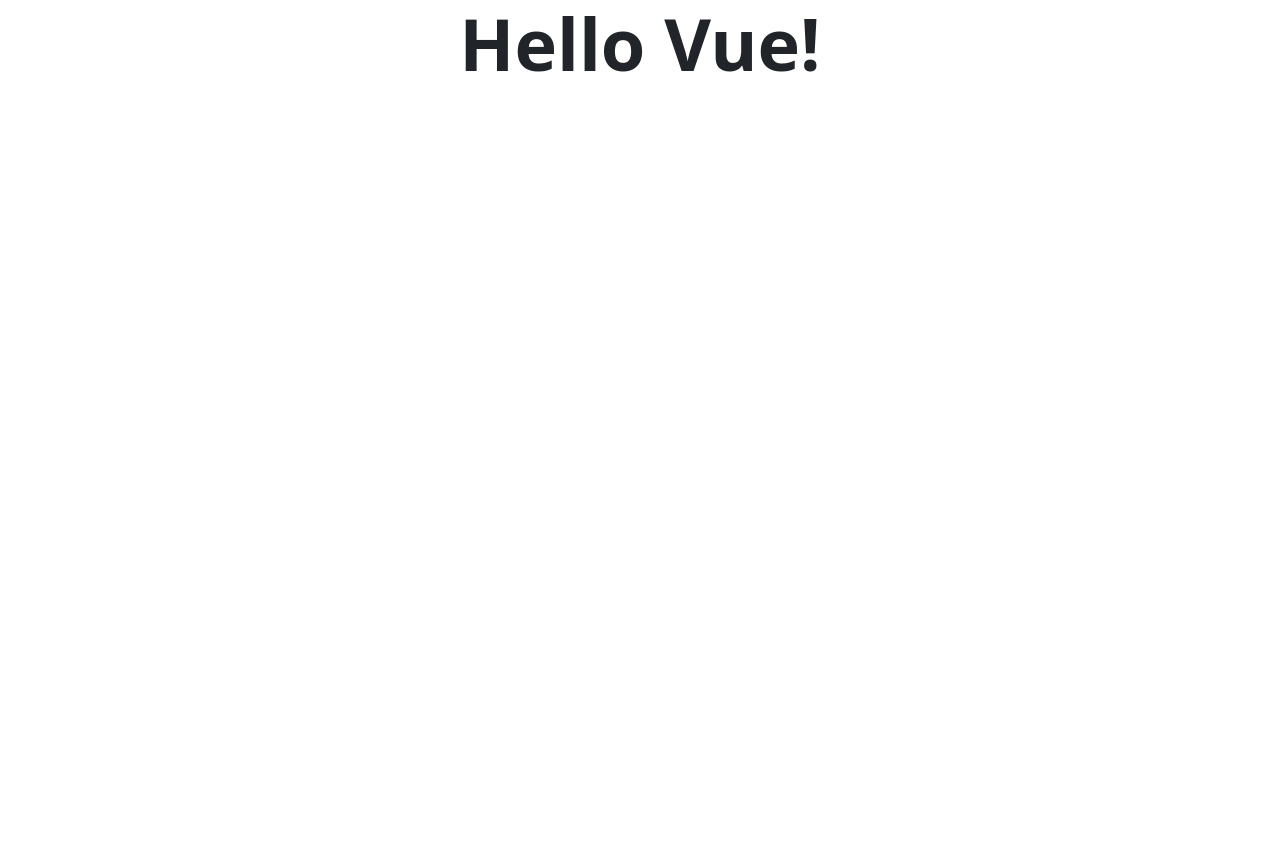
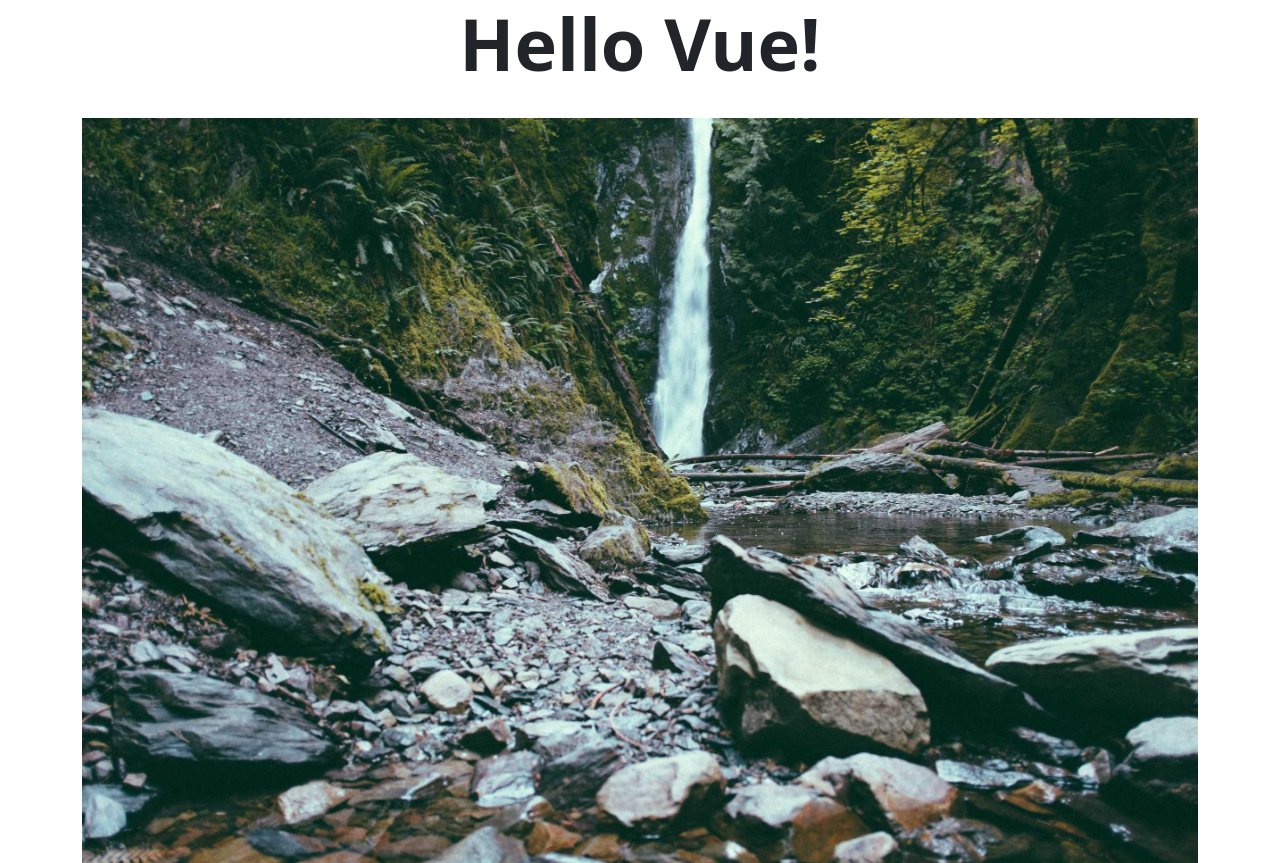
Before and after one commit to matteobonelli/vue-hello, a plain HTML site: page index.html in a window 1280 px wide. Before the commit the page ends 800 px from the top, so only its background shows below. Drawn offline with nearby package versions, Linux system fonts and the light colour scheme.

Commit message:
addedn an image with vue

```diff
--- a/index.html
+++ b/index.html
@@ -10,9 +10,10 @@
 </head>
 <body>
     <div id="app">
-        <div class="container">
+        <div class="container" :class="containerClasses">
             <h1 :class="myClasses">{{ title }}</h1>
-        </div>
+            <img :src="image" :class="imageClasses">
+        </img>
 
     </div>
 
--- a/js/script.js
+++ b/js/script.js
@@ -4,7 +4,10 @@ const myApp = createApp({
                 data() {
                     return {
                         title : 'Hello Vue!',
-                        myClasses : 'text-center display-2 fw-bold'
+                        containerClasses: 'd-flex justify-content-center align-items-center flex-column',
+                        myClasses : 'text-center display-2 fw-bold',
+                        image : 'img/rocks.jpg',
+                        imageClasses : 'w-100 mt-4'
                     }
                 }
             });
```
Also changed, not shown: img/rocks.jpg (added).
